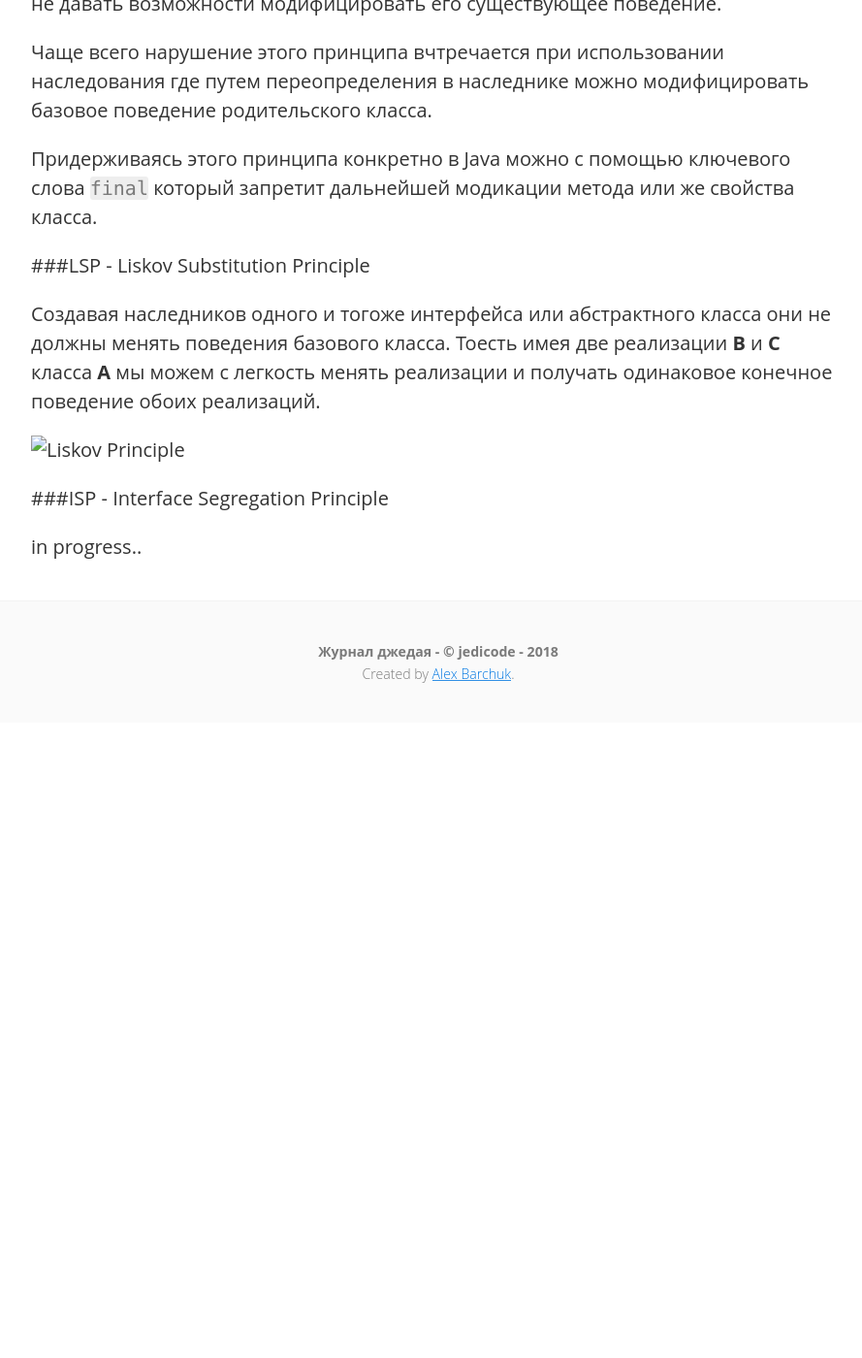
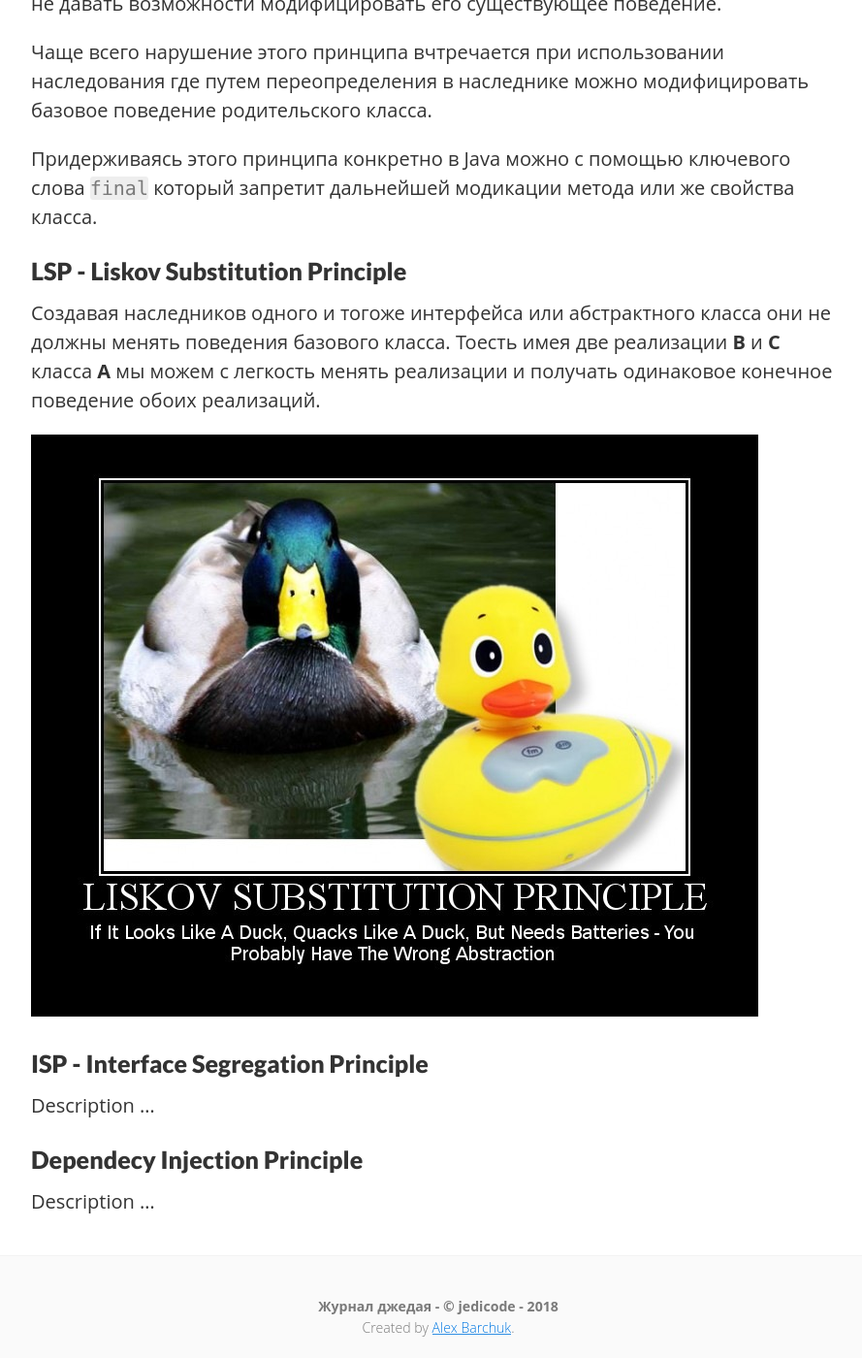
Before and after one commit to sexualanimal/jedicode.co, a Jekyll site: the page built from _posts/2018-10-24-easy-solid.md, in a window 1280 px wide and 1400 px high, scrolled down 1488 px. Shown: the whole window at 97% size, without its empty margins (188-1077 px from the left). Built offline with Jekyll 4.4.1, drawn with Linux system fonts in a browser that asks for light colours; our own code applies the rules of GitHub Pages for plain Markdown files; before the commit the page ends 2233 px from its top, so only the background shows below that; some of the changed text lies outside the part shown.

Commit message:
Added new new chapter.

```diff
--- a/_posts/2018-10-24-easy-solid.md
+++ b/_posts/2018-10-24-easy-solid.md
@@ -35,12 +26,16 @@ categories: java base
 
 Придерживаясь этого принципа конкретно в Java можно с помощью ключевого слова `final` который запретит дальнейшей модикации метода или же свойства класса.
 
-###LSP - Liskov Substitution Principle
+### LSP - Liskov Substitution Principle
 
 Создавая наследников одного и тогоже интерфейса или абстрактного класса они не должны менять поведения базового класса. Тоесть имея две реализации **B** и **C** класса **A** мы можем с легкость менять реализации и получать одинаковое конечное поведение обоих реализаций.
 
-![Liskov Principle](../images/2018-10-24/LiskovSubtitutionPrinciple.jpg)
+![Liskov Principle](/images/2018-10-24/LiskovSubtitutionPrinciple.jpg)
 
-###ISP - Interface Segregation Principle
+### ISP - Interface Segregation Principle
 
-in progress..
+Description ...
+
+### Dependecy Injection Principle
+
+Description ...
```
Also changed, not shown: other parts of _posts/2018-10-24-easy-solid.md (+0 -9 lines).
